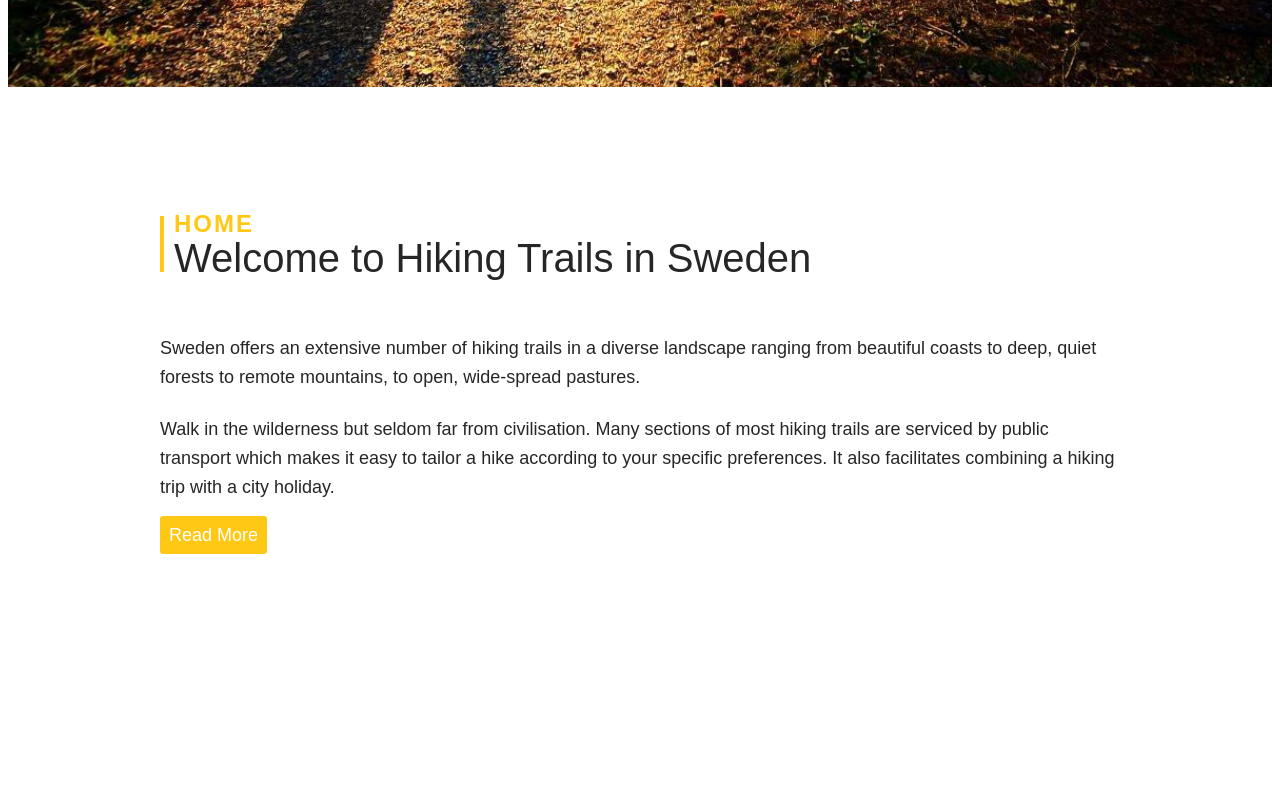
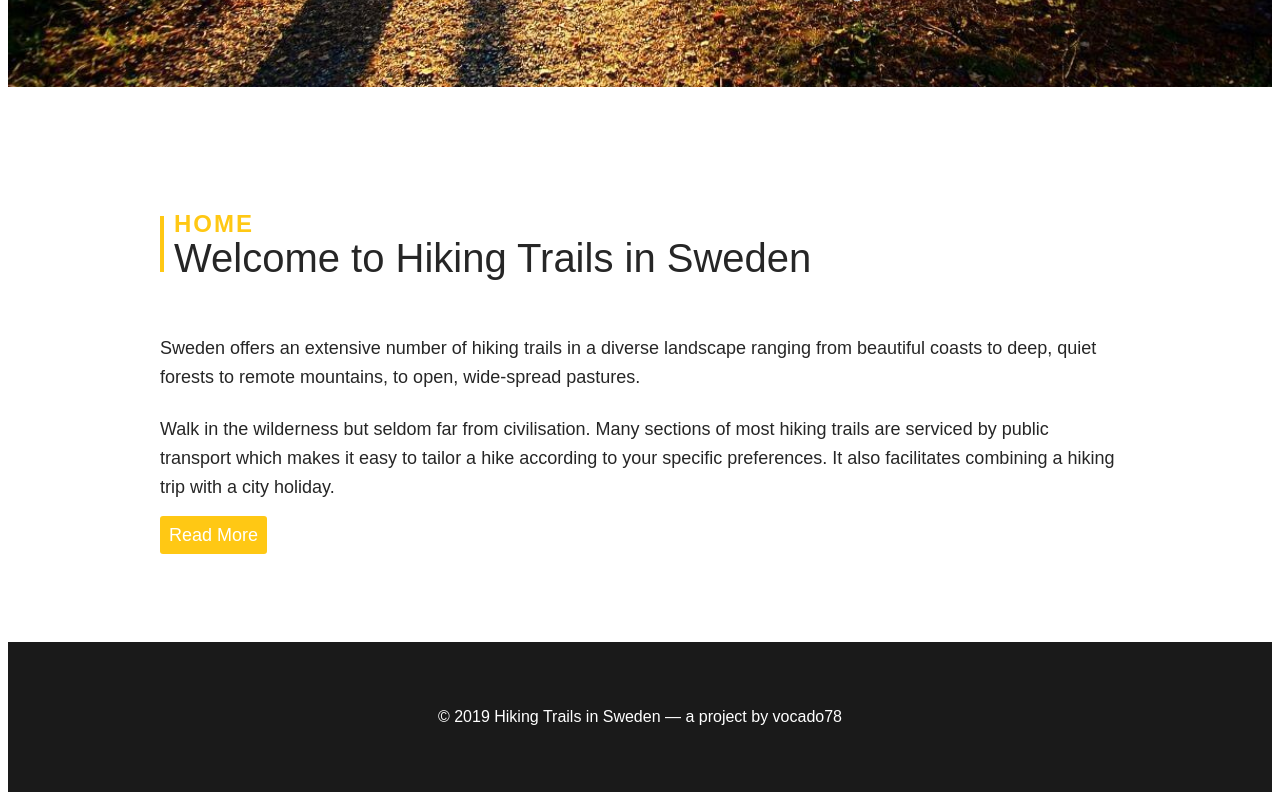
Before and after one commit to vocado78/new-hiking-trails, a React app: page / in a window 1280 px wide. Shown: the part 746-1546 px from the top of the page. Before the commit the page ends 1396 px from the top, so only its background shows below. Built offline with nearby package versions, Linux system fonts and the light colour scheme.

Commit message:
ADDS footer component (#6)

```diff
--- a/src/components/App/App.js
+++ b/src/components/App/App.js
@@ -7,6 +7,7 @@
 import styles from './styles.css';
 import Navbar from '../Navbar/Navbar';
 import Home from '../Home/Home';
+import Footer from '../Footer/Footer';
 
 // eslint-disable-next-line react/prefer-stateless-function
 export default class App extends React.Component {
@@ -16,6 +17,7 @@
         <div className={styles.app}>
           <Navbar />
           <Route exact path="/" component={Home} />
+          <Footer />
         </div>
       </Router>
     );
--- a/src/components/Footer/Footer.js
+++ b/src/components/Footer/Footer.js
@@ -0,0 +1,13 @@
+import React from 'react';
+
+import content from '../../utils/content';
+import styles from './styles.css';
+
+export default function Footer() {
+  const { text } = content.footer;
+  return (
+    <footer className={styles.footer}>
+      <div>{text}</div>
+    </footer>
+  );
+}
--- /dev/null
+++ b/src/components/Footer/styles.css
@@ -0,0 +1,9 @@
+.footer {
+  display: flex;
+  justify-content: center;
+  align-items: center;
+  height: 150px;
+  font-size: 16px;
+  background-color: #1a1a1a;
+  color: #ffffff;
+}
--- a/src/utils/content.js
+++ b/src/utils/content.js
@@ -13,6 +13,9 @@
       second: 'Walk in the wilderness but seldom far from civilisation. Many sections of most hiking trails are serviced by public transport which makes it easy to tailor a hike according to your specific preferences. It also facilitates combining a hiking trip with a city holiday.'
     },
   },
+  footer: {
+    text: '© 2019 Hiking Trails in Sweden — a project by vocado78'
+  }
 };
 
 export default content;
```
